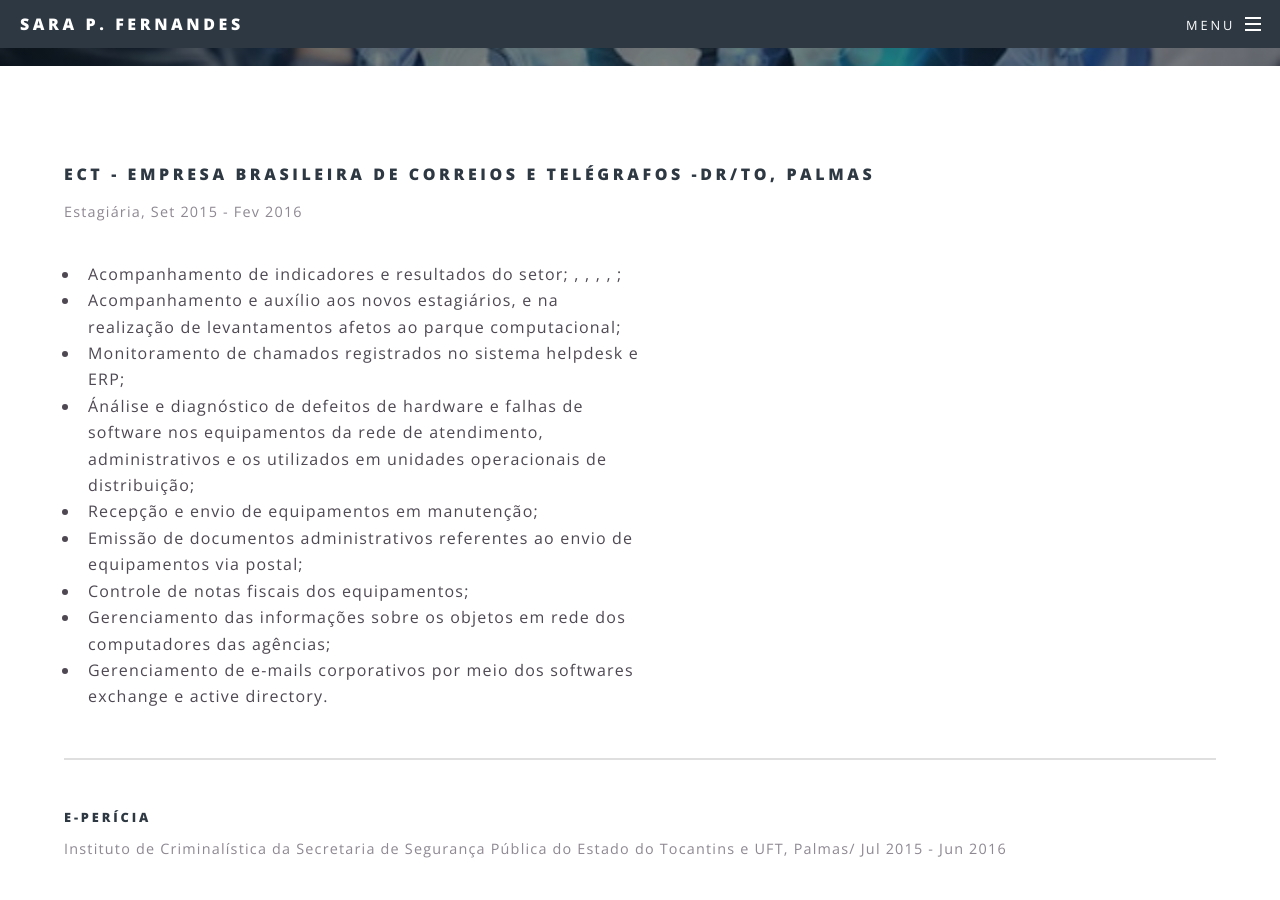
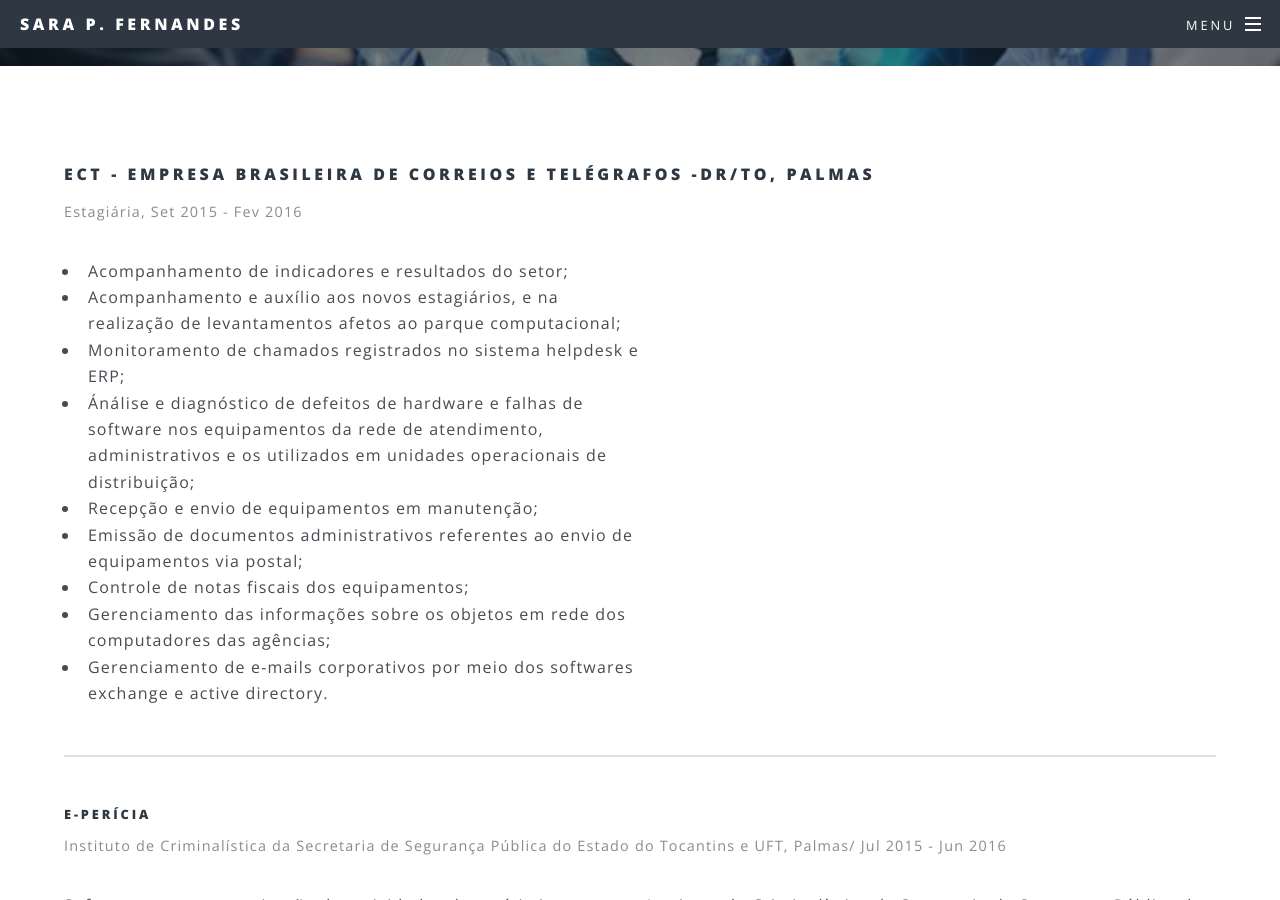
Before and after one commit to SaraFernandes/sarafernandes.github.io_sfdhgdfg, a Jekyll site: the page built from profissionais.html, in a window 1280 px wide and 900 px high, scrolled down 327 px. Built offline with Jekyll 4.4.1, drawn with Linux system fonts in a browser that asks for light colours.

```diff
--- a/profissionais.html
+++ b/profissionais.html
@@ -12,10 +12,9 @@
 					<h4>ECT - Empresa Brasileira de Correios e Telégrafos -DR/TO, Palmas</h4>
 					<p>Estagiária, Set 2015 - Fev 2016</p>
 				</header>
-				<p>
 					<div class="6u 12u$(medium)">
 						<ul>
-							<li>Acompanhamento de indicadores e resultados do setor; , , , , ;</li>
+							<li>Acompanhamento de indicadores e resultados do setor;</li>
 							<li>Acompanhamento e auxílio aos novos estagiários, e na realização de levantamentos afetos ao parque computacional;</li>
 							<li>Monitoramento de chamados registrados no sistema helpdesk e ERP;</li>
 							<li>Ánálise e diagnóstico de defeitos de hardware e falhas de software nos equipamentos da rede de atendimento, administrativos e os utilizados em unidades operacionais de distribuição;</li>
@@ -26,7 +25,6 @@
 							<li>Gerenciamento de e-mails corporativos por meio dos softwares exchange e active directory.</li>
 						</ul>
 					</div>
-				</p>
 
 <hr />
 				<header>
```
